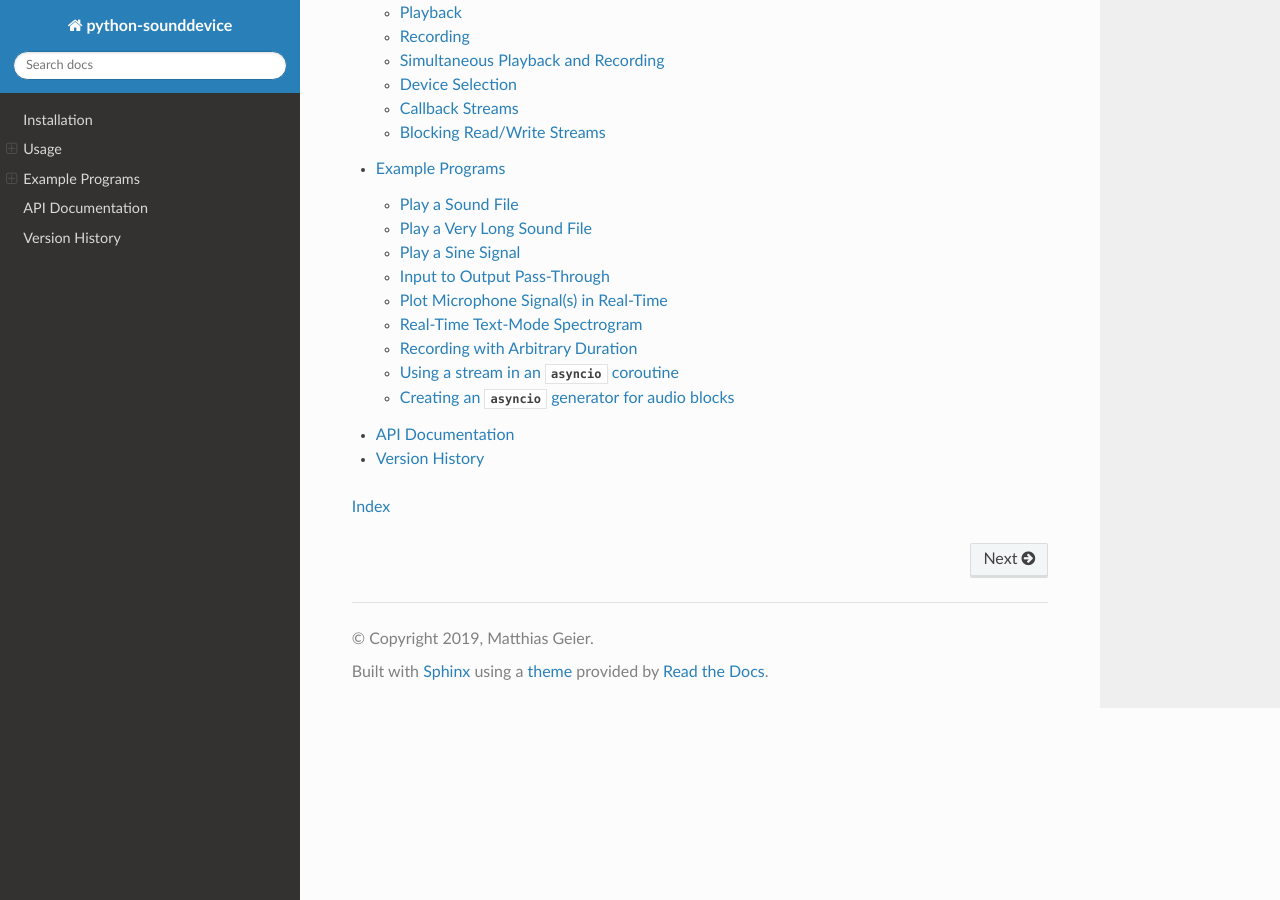
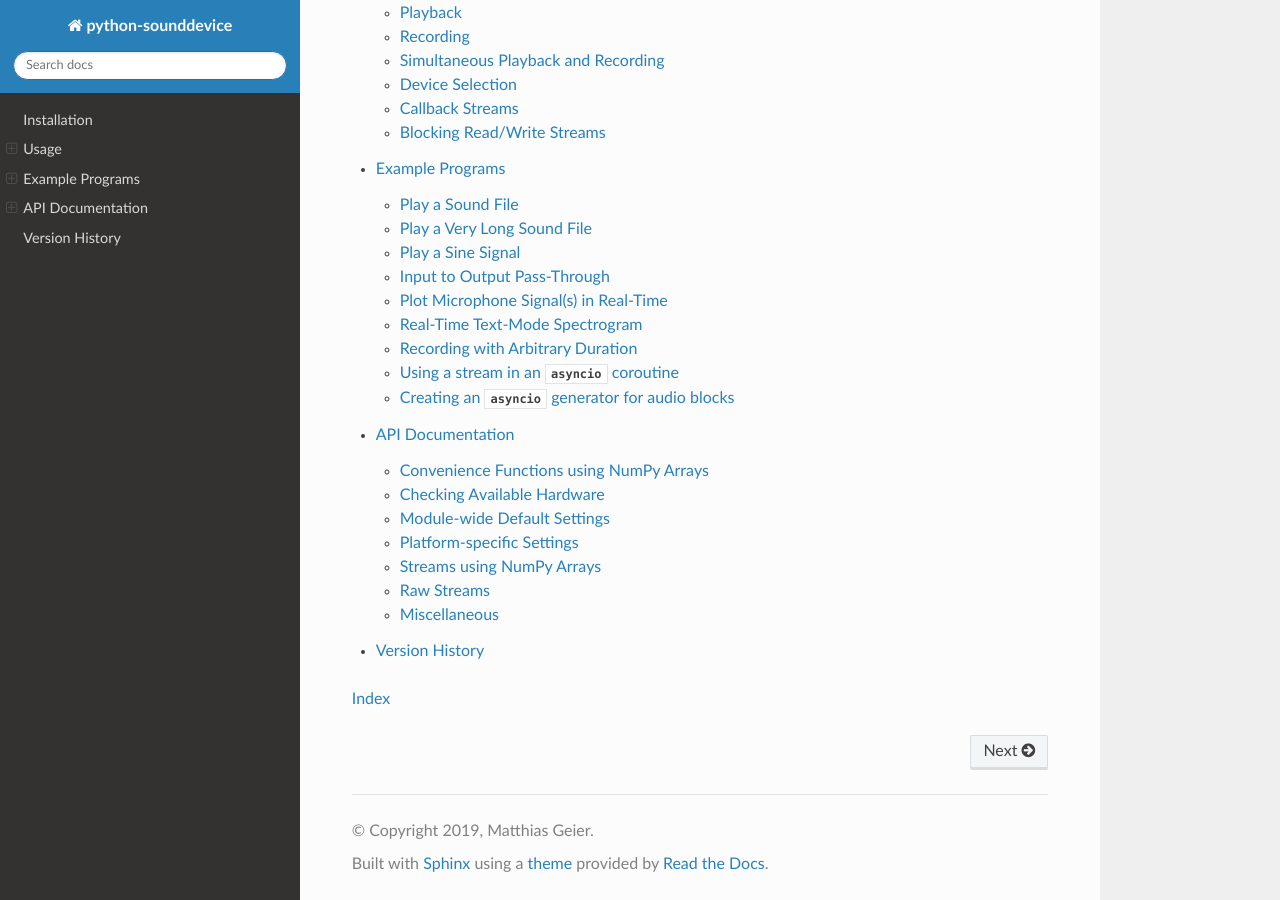
Before and after one commit to spatialaudio/python-sounddevice, a Sphinx documentation site: the page built from doc/index.rst, in a window 1280 px wide and 900 px high, scrolled down 530 px. Built offline with Sphinx 7.4.7 and the Read the Docs theme 2.0.0, drawn with Linux system fonts in a browser that asks for light colours.

```diff
--- /dev/null
+++ b/doc/api/index.rst
@@ -0,0 +1,15 @@
+API Documentation
+=================
+
+.. automodule:: sounddevice
+
+
+.. toctree::
+
+   convenience-functions
+   checking-hardware
+   module-defaults
+   platform-specific-settings
+   streams
+   raw-streams
+   misc
--- /dev/null
+++ b/doc/api/module-defaults.rst
@@ -0,0 +1,7 @@
+Module-wide Default Settings
+============================
+
+.. currentmodule:: sounddevice
+
+.. autoclass:: default
+   :members:
--- /dev/null
+++ b/doc/api/platform-specific-settings.rst
@@ -0,0 +1,10 @@
+Platform-specific Settings
+==========================
+
+.. currentmodule:: sounddevice
+
+.. autoclass:: AsioSettings
+
+.. autoclass:: CoreAudioSettings
+
+.. autoclass:: WasapiSettings
--- a/doc/index.rst
+++ b/doc/index.rst
@@ -8,7 +8,7 @@
    usage
    examples
    CONTRIBUTING
-   api
+   api/index
    version-history
 
 .. only:: html
```
Also changed, not shown: doc/api.rst (deleted, +0 -44 lines), doc/api/checking-hardware.rst (added, +14 -0 lines), doc/api/convenience-functions.rst (added, +18 -0 lines), doc/api/misc.rst (added, +17 -0 lines), doc/api/raw-streams.rst (added, +11 -0 lines), doc/api/streams.rst (added, +13 -0 lines).
